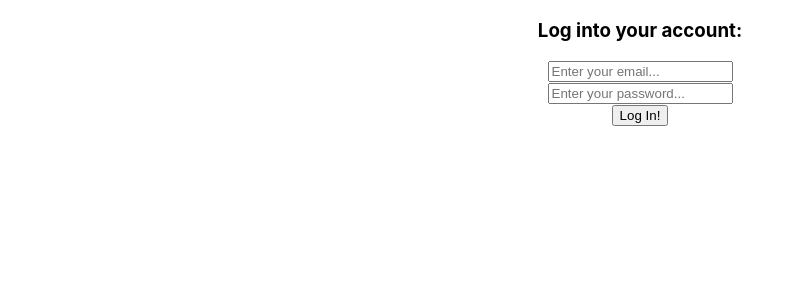
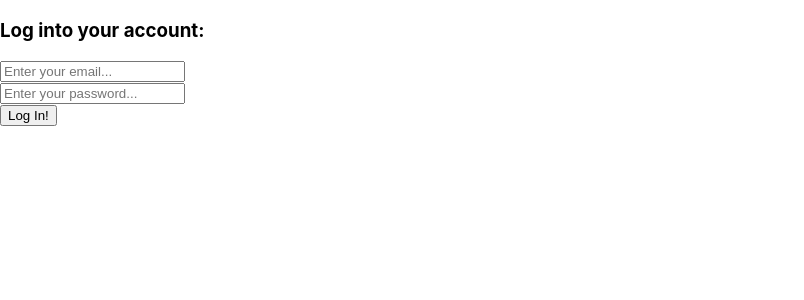
Before and after one commit to kelcc169/adventure-time, a React (Create React App) app in the folder client/: page / in a window 1280 px wide. Shown: the top 300 px of the page, without its empty margins (0-804 px from the left). Built offline with nearby package versions, Linux system fonts and the light colour scheme.

Commit message:
ternary conditional rendering

```diff
--- a/client/src/App.tsx
+++ b/client/src/App.tsx
@@ -46,28 +46,15 @@ const App: React.FC = () => {
     }
   }, [token])
 
-  let contents;
-
-  if (Object.keys(user).length > 0) {
-    contents = (
-      <>
-        <Navigation logout={logout} />
+  return (
+    <Router>
+      { token.length > 0 ? <>
+        <Navigation logout={logout}/>
         <Route path='/' render={() => <Profile /> } />
-      </>
-    )
-  } else {
-    contents = (
-      <div className="App">
+      </> : <>
         <Route exact path='/' render={(props) => <Login setToken={setToken} {...props} /> } />
         <Route path='/signup' render={(props) => <Signup setToken={setToken} {...props} /> } />
-      </div>
-
-    )
-  }
-
-  return (
-    <Router>
-      {contents}
+      </> }
     </Router>
   );
 }
--- a/client/src/Navigation.tsx
+++ b/client/src/Navigation.tsx
@@ -6,7 +6,7 @@ import { INavigation } from './react-app-env';
 const Navigation: React.FC<INavigation> = ({logout}) => {
   return(
     <div>
-      <Link to='/'>Landing Page?</Link>
+      <Link to='/'>Landing Page</Link>
       <Link to='/create'>Create Adventure</Link>
       <Link to='/' onClick={(e) => logout(e)}>Logout</Link>
     </div>
```
Also changed, not shown: client/src/CreateAdventure.tsx (added, +7 -0 lines).
